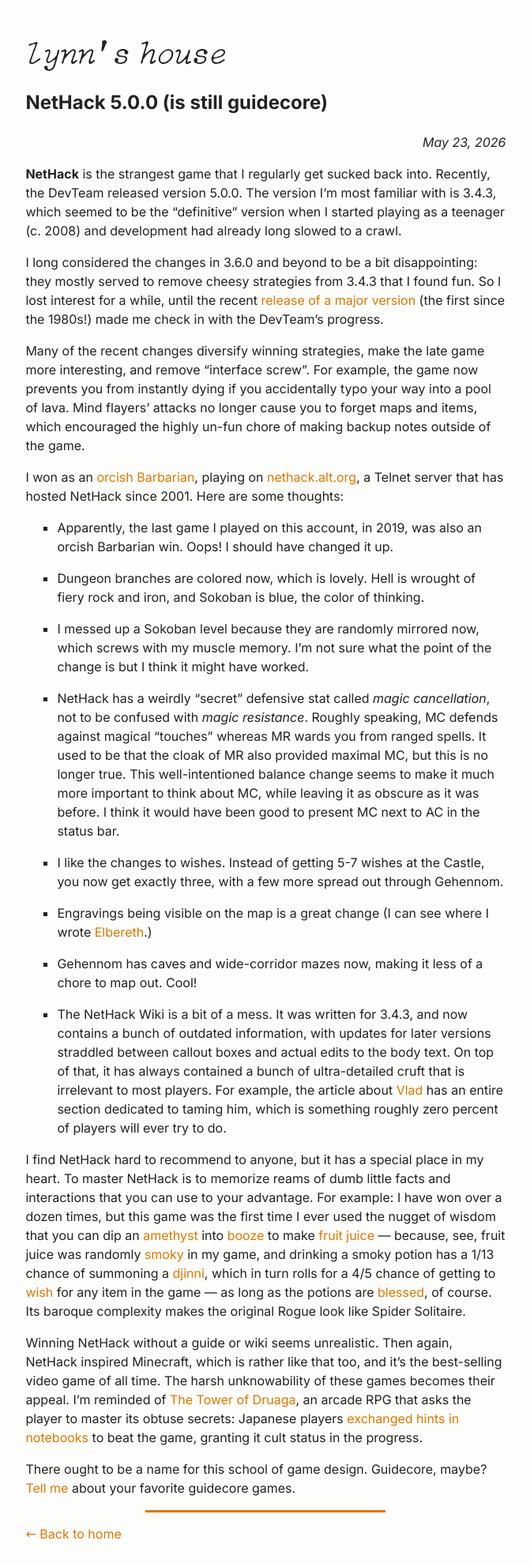
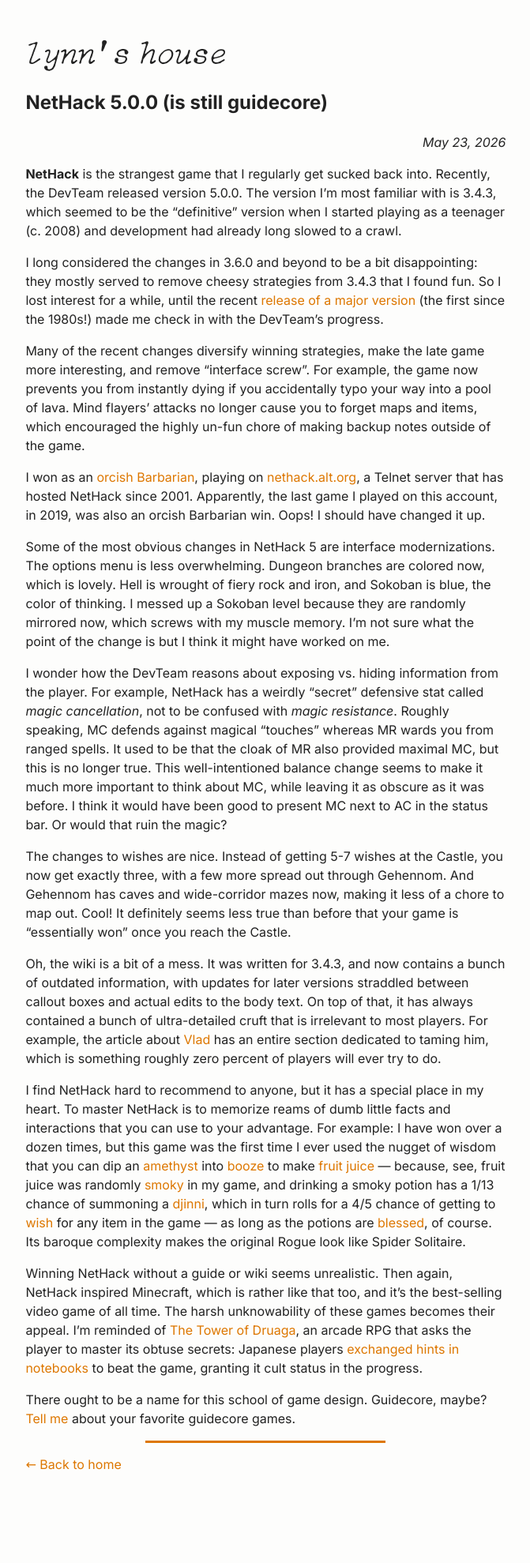
Before and after one commit to lynn/lynn.github.io, a Jekyll site: the page built from _posts/2026-05-23-nethack.md, in a window 1280 px wide. Shown: the whole page at 79% size, without its empty margins (70-741 px from the left). Built offline with Jekyll 4.4.1, drawn with Linux system fonts in a browser that asks for light colours; after the commit the page ends 1891 px from its top, so only the background shows below that.

Commit message:
No bullet points

```diff
--- a/_posts/2026-05-23-nethack.md
+++ b/_posts/2026-05-23-nethack.md
@@ -10,18 +10,15 @@
 
 Many of the recent changes diversify winning strategies, make the late game more interesting, and remove "interface screw". For example, the game now prevents you from instantly dying if you accidentally typo your way into a pool of lava. Mind flayers' attacks no longer cause you to forget maps and items, which encouraged the highly un-fun chore of making backup notes outside of the game.
 
-I won as an [orcish Barbarian](https://archive.alt.org/dumplog/chordbug/1778664962.nh500.txt), playing on [nethack.alt.org](https://www.alt.org/nethack/), a Telnet server that has hosted NetHack since 2001. Here are some thoughts:
+I won as an [orcish Barbarian](https://archive.alt.org/dumplog/chordbug/1778664962.nh500.txt), playing on [nethack.alt.org](https://www.alt.org/nethack/), a Telnet server that has hosted NetHack since 2001. Apparently, the last game I played on this account, in 2019, was also an orcish Barbarian win. Oops! I should have changed it up.
 
-<style>li { margin-top: 1rem; }</style>
+Some of the most obvious changes in NetHack 5 are interface modernizations. The options menu is less overwhelming. Dungeon branches are colored now, which is lovely. Hell is wrought of fiery rock and iron, and Sokoban is blue, the color of thinking. I messed up a Sokoban level because they are randomly mirrored now, which screws with my muscle memory. I'm not sure what the point of the change is but I think it might have worked on me.
 
-* Apparently, the last game I played on this account, in 2019, was also an orcish Barbarian win. Oops! I should have changed it up.
-* Dungeon branches are colored now, which is lovely. Hell is wrought of fiery rock and iron, and Sokoban is blue, the color of thinking.
-* I messed up a Sokoban level because they are randomly mirrored now, which screws with my muscle memory. I'm not sure what the point of the change is but I think it might have worked.
-* NetHack has a weirdly "secret" defensive stat called *magic cancellation*, not to be confused with *magic resistance*. Roughly speaking, MC defends against magical "touches" whereas MR wards you from ranged spells. It used to be that the cloak of MR also provided maximal MC, but this is no longer true. This well-intentioned balance change seems to make it much more important to think about MC, while leaving it as obscure as it was before. I think it would have been good to present MC next to AC in the status bar.
-* I like the changes to wishes. Instead of getting 5-7 wishes at the Castle, you now get exactly three, with a few more spread out through Gehennom.
-* Engravings being visible on the map is a great change (I can see where I wrote [Elbereth](https://nethackwiki.com/wiki/Elbereth).)
-* Gehennom has caves and wide-corridor mazes now, making it less of a chore to map out. Cool!
-* The NetHack Wiki is a bit of a mess. It was written for 3.4.3, and now contains a bunch of outdated information, with updates for later versions straddled between callout boxes and actual edits to the body text. On top of that, it has always contained a bunch of ultra-detailed cruft that is irrelevant to most players. For example, the article about [Vlad](https://nethackwiki.com/wiki/Vlad_the_Impaler) has an entire section dedicated to taming him, which is something roughly zero percent of players will ever try to do.
+I wonder how the DevTeam reasons about exposing vs. hiding information from the player. For example, NetHack has a weirdly "secret" defensive stat called *magic cancellation*, not to be confused with *magic resistance*. Roughly speaking, MC defends against magical "touches" whereas MR wards you from ranged spells. It used to be that the cloak of MR also provided maximal MC, but this is no longer true. This well-intentioned balance change seems to make it much more important to think about MC, while leaving it as obscure as it was before. I think it would have been good to present MC next to AC in the status bar. Or would that ruin the magic?
+
+The changes to wishes are nice. Instead of getting 5-7 wishes at the Castle, you now get exactly three, with a few more spread out through Gehennom. And Gehennom has caves and wide-corridor mazes now, making it less of a chore to map out. Cool! It definitely seems less true than before that your game is "essentially won" once you reach the Castle.
+
+Oh, the wiki is a bit of a mess. It was written for 3.4.3, and now contains a bunch of outdated information, with updates for later versions straddled between callout boxes and actual edits to the body text. On top of that, it has always contained a bunch of ultra-detailed cruft that is irrelevant to most players. For example, the article about [Vlad](https://nethackwiki.com/wiki/Vlad_the_Impaler) has an entire section dedicated to taming him, which is something roughly zero percent of players will ever try to do.
 
 I find NetHack hard to recommend to anyone, but it has a special place in my heart. To master NetHack is to memorize reams of dumb little facts and interactions that you can use to your advantage. For example: I have won over a dozen times, but this game was the first time I ever used the nugget of wisdom that you can dip an [amethyst](https://nethackwiki.com/wiki/Amethyst_stone) into [booze](https://nethackwiki.com/wiki/Potion_of_booze) to make [fruit juice](https://nethackwiki.com/wiki/Potion_of_fruit_juice) --- because, see, fruit juice was randomly [smoky](https://nethackwiki.com/wiki/Smoky_and_milky_potions) in my game, and drinking a smoky potion has a 1/13 chance of summoning a [djinni](https://nethackwiki.com/wiki/Djinni), which in turn rolls for a 4/5 chance of getting to [wish](https://nethackwiki.com/wiki/Wish) for any item in the game --- as long as the potions are [blessed](https://nethackwiki.com/wiki/BUC), of course. Its baroque complexity makes the original Rogue look like Spider Solitaire.
 
```
